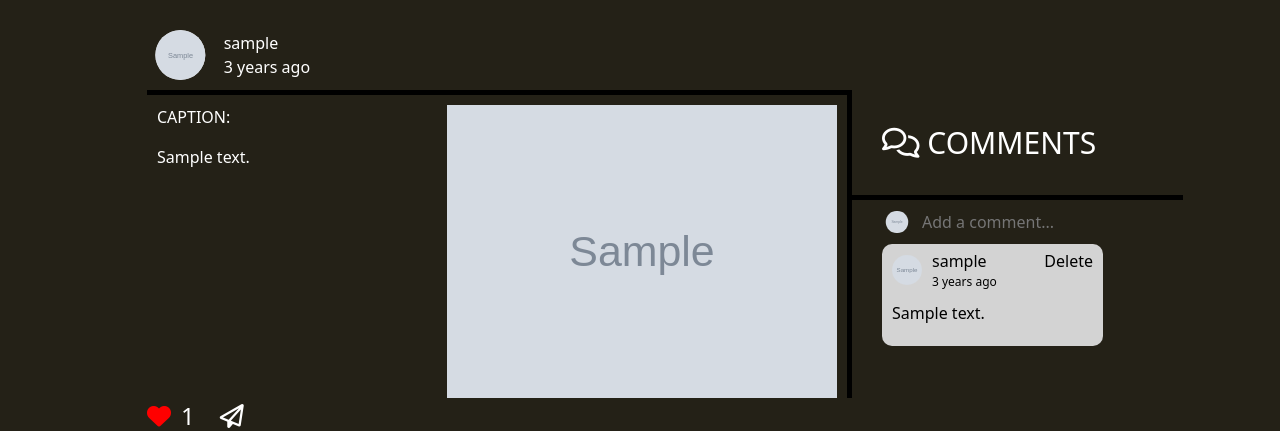
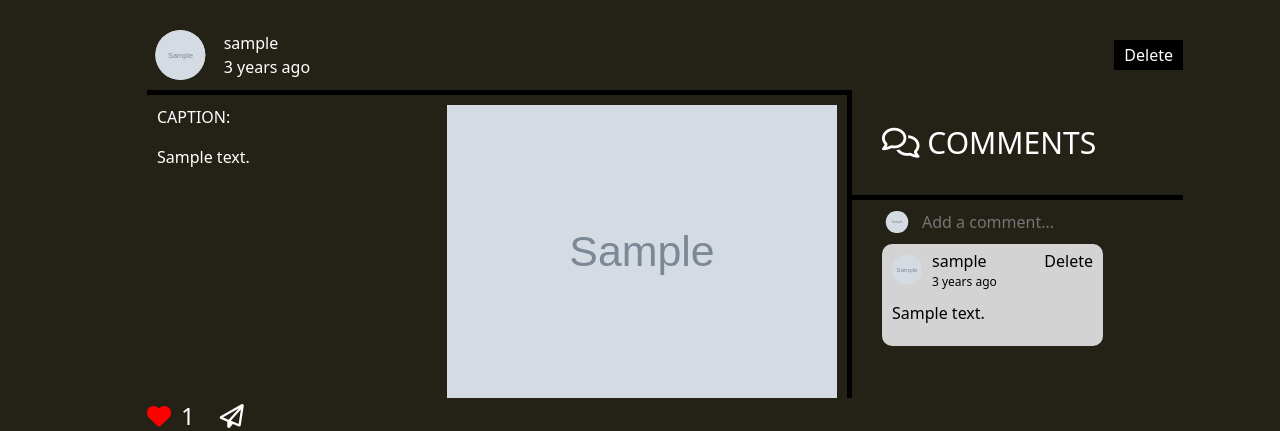
Before and after one commit to Dimpex0/pictopia, a Django app: page / in a window 1280 px wide. Shown: the part 83-514 px from the top of the page. Run offline with Django 4.2, Linux system fonts and the light colour scheme; a user stored in the database is signed in; tables that the repository leaves empty hold one stand-in row (values such as "Sample post"); grey boxes marked "Sample" are stand-in pictures; some libraries are stand-ins or nearby versions; some web fonts are replaced.

Commit message:
added delete button to home page posts

```diff
--- a/pictopia/post/urls.py
+++ b/pictopia/post/urls.py
@@ -3,11 +3,12 @@
 from django.contrib import admin
 from django.urls import path, include
 
-from pictopia.post.views import HomePageView, CreatePostView
+from pictopia.post.views import HomePageView, CreatePostView, delete_post
 
 urlpatterns = [
     path('', HomePageView.as_view(), name='home page'),
-    path('create/', CreatePostView.as_view(), name='create post page')
+    path('create/', CreatePostView.as_view(), name='create post page'),
+    path('delete/<int:post_pk>', delete_post, name='delete post page')
 ]
 
 if settings.DEBUG:
--- a/pictopia/post/views.py
+++ b/pictopia/post/views.py
@@ -1,4 +1,5 @@
 from django.contrib.auth.mixins import LoginRequiredMixin
+from django.shortcuts import redirect
 from django.urls import reverse_lazy
 from django.views import generic as views
 
@@ -29,3 +30,11 @@
         kwargs = super(CreatePostView, self).get_form_kwargs()
         kwargs['request'] = self.request
         return kwargs
+
+
+def delete_post(request, post_pk):
+    post = Post.objects.get(pk=post_pk)
+    if post.profile.client == request.user:
+        post.delete()
+
+    return redirect('home page')
--- a/static/home-page.css
+++ b/static/home-page.css
@@ -18,9 +18,15 @@
 
 .post-user {
     display: flex;
-    justify-content: flex-start;
+    justify-content: space-between;
     align-items: center;
     padding-bottom: 10px;
+    gap: 10px;
+}
+
+.post-user-image-username-time {
+    display: flex;
+    align-items: center;
     gap: 10px;
 }
 
@@ -29,6 +35,18 @@
     height: 50px;
     clip-path: circle();
     background-color: lightgray;
+}
+
+.delete-post-button {
+    all: unset;
+    cursor: pointer;
+    background-color: black;
+    padding: 3px 10px 3px 10px;
+}
+
+.delete-post-button:hover {
+    background-color: #D9D9D9;
+    color: black;
 }
 
 .no-img {
--- a/templates/home-page.html
+++ b/templates/home-page.html
@@ -12,6 +12,7 @@
 
             <div class="post-container">
                 <div class="post-user">
+                    <div class="post-user-image-username-time">
                         {% if post.profile.image %}
                             <img class="post-user-image" src="/media/{{ post.profile.image }}" alt="">
                         {% else %}
@@ -20,6 +21,15 @@
                         <div class="post-username-time">
                             <a class="post-user-username" href="{% url 'profile details page' profile_pk=post.profile.pk %}">{{ post.profile.username }}</a>
                             <p class="post-posted-time">{{ post.created_at|postedTime }}</p>
+                        </div>
+                    </div>
+                    <div class="post-user-delete">
+                        {% if user == current_profile.client %}
+                            <form method="post" action="{% url 'delete post page' post_pk=post.pk %}">
+                                <button class="delete-post-button">Delete</button>
+                                {% csrf_token %}
+                            </form>
+                        {% endif %}
                     </div>
                 </div>
                 <div class="post-content">
```
Also changed, not shown: media_files/posts/instagram.jpg (added), media_files/posts/instagram_2cJ3H6s.jpg (added), media_files/posts/instagram_FJctdtj.jpg (added), media_files/posts/instagram_VHIcIid.jpg (added). Lines whose indentation alone changed are shown as unchanged.
